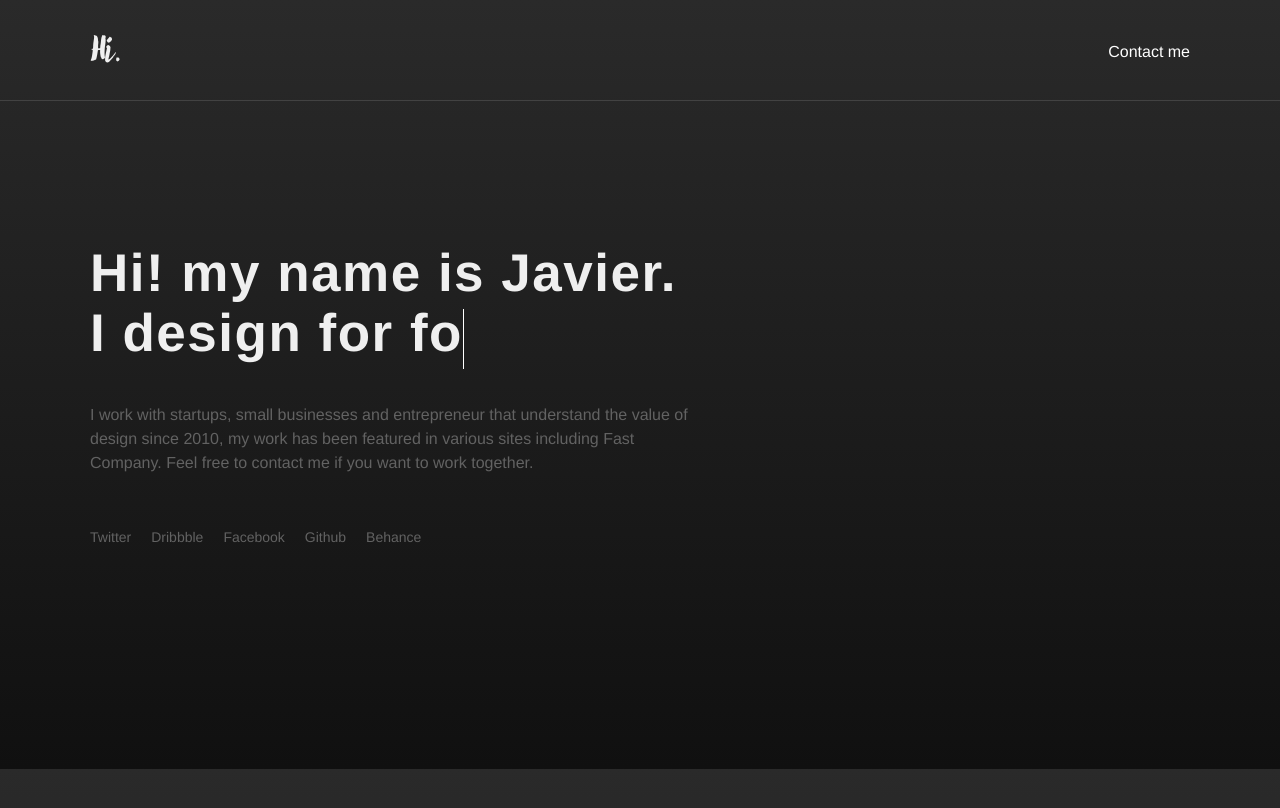
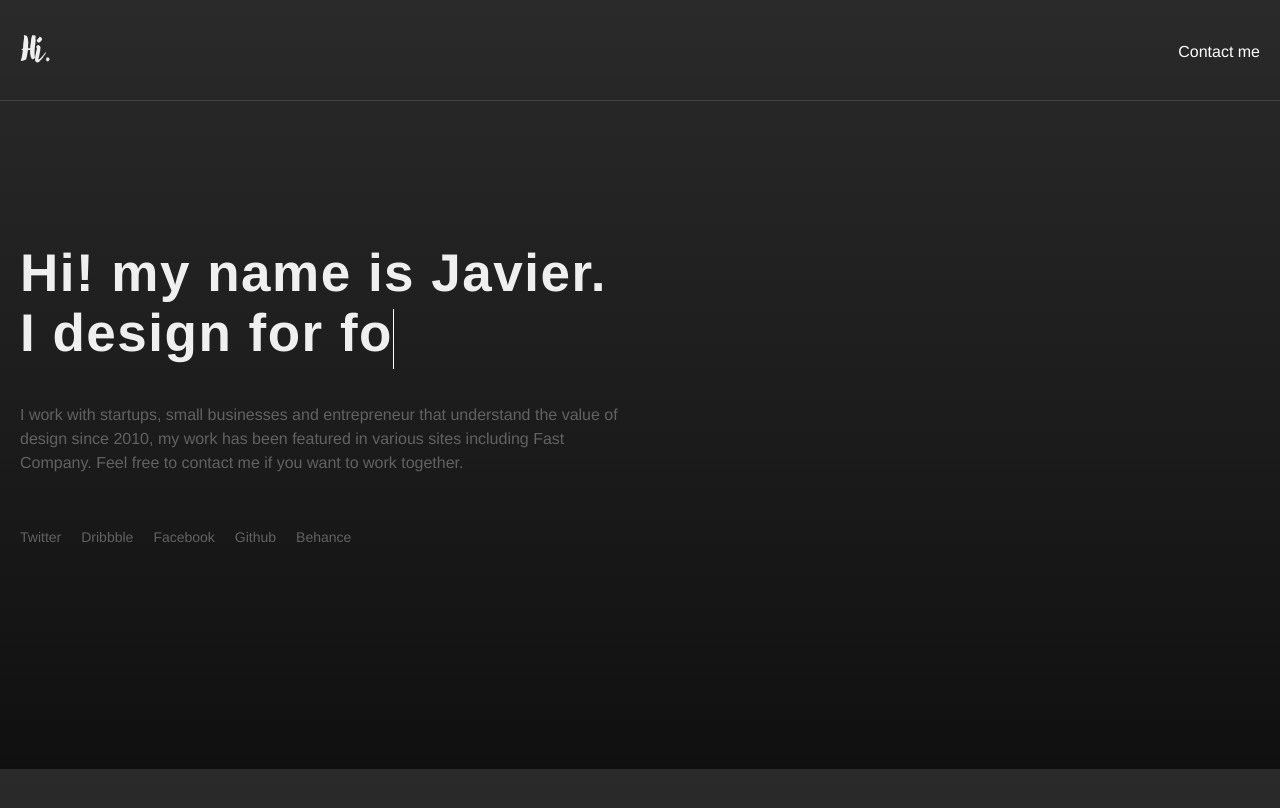
Before and after one commit to javierlocp/javierlocp.github.io, a Jekyll site: the page built from index.html, in a window 1280 px wide. Shown: the top 808 px of the page. Built offline with Jekyll 4.4.1, drawn with Linux system fonts in a browser that asks for light colours.

Commit message:
change content width

```diff
--- a/css/main.scss
+++ b/css/main.scss
@@ -27,7 +27,7 @@ $grey-color-light: lighten($grey-color, 40%);
 $grey-color-dark:  darken($grey-color, 25%);
 
 // Width of the content area
-$content-width:    1140px;
+$content-width:    1280px;
 $on-palm:          600px;
 $on-laptop:        980px;
 
```
